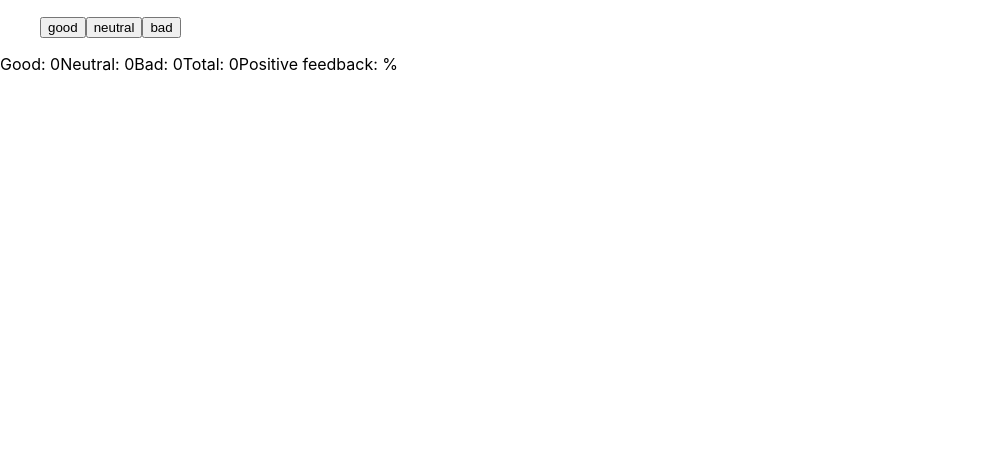
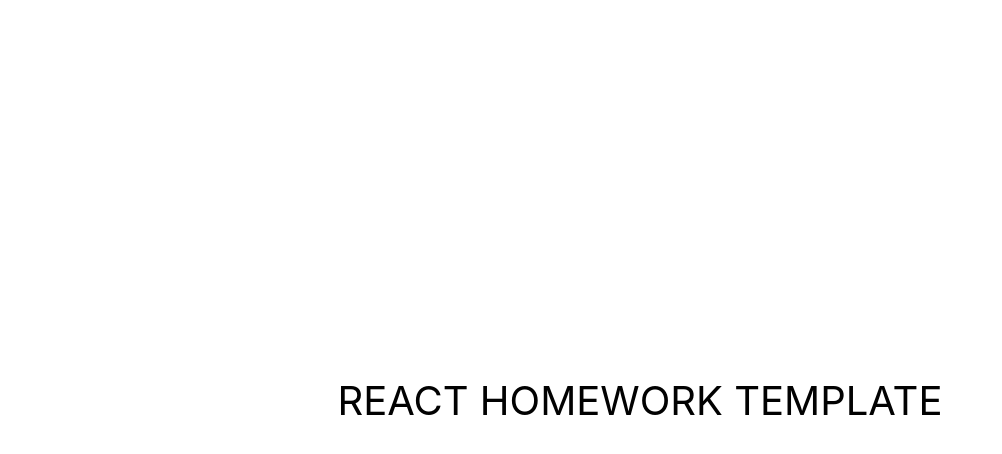
Before and after one commit to 45514118/react-hw-02-feedback, a React (Create React App) app: page / in a window 1280 px wide. Shown: the top 454 px of the page, without its empty margins (0-1002 px from the left). Built offline with nearby package versions, Linux system fonts and the light colour scheme.

Commit message:
Revert "quicksave"
This reverts commit 772ee2d592a2f6e8240aecbe8ddd6ab80146baca.

```diff
--- a/src/components/App.jsx
+++ b/src/components/App.jsx
@@ -1,39 +1,17 @@
-import React from "react"
-import Feedback from "./feedback/Feedback"
-import Statistics from "./statistics/Statistics"
-
-class App extends React.Component {
-  state = {
-    good: 0,
-    neutral: 0,
-    bad: 0
-  };
-  onLeaveFeedback = (option) => {
-    this.setState((prevState) => ({
-      [option]: prevState[option] + 1,
-    }));
-  };
-  countTotalFeedback = () => {
-     return Object.values(this.state).reduce((a, b) => (a += b));
-  };
-  countPositiveFeedbackPercentage = () => { };
-  render() {
-    const { good, neutral, bad } = this.state
-    const total = this.countTotalFeedback();
-    const positivePercentage = this.countPositiveFeedbackPercentage();
-    return (
-      <>
-        <Feedback
-          options={Object.keys(this.state)}
-          onLeaveFeedback={this.onLeaveFeedback} />
-        <Statistics
-          good={good}
-          neutral={neutral}
-          bad={bad}
-          total={total}
-          positivePercentage={positivePercentage} />
-      </>
-    )
-  }
+export const App = () => {
+  return (
+    <div
+      style={{
+        height: '100vh',
+        display: 'flex',
+        justifyContent: 'center',
+        alignItems: 'center',
+        fontSize: 40,
+        textTransform: 'uppercase',
+        color: '#010101',
+      }}
+    >
+      React homework template
+    </div>
+  );
 };
-export default App
--- a/src/components/feedback/Feedback.jsx
+++ /dev/null
@@ -1,12 +0,0 @@
-const Feedback = ({options, onLeaveFeedback}) => {
-
-    return (
-        <ul>
-            {options.map(option => (
-                <button type="button" key={option} onClick={() => onLeaveFeedback()}>{option}</button>
-            )
-            )}
-        </ul>
-    )
-}
-export default Feedback
--- a/src/components/statistics/Statistics.jsx
+++ /dev/null
@@ -1,10 +0,0 @@
-const Statistics = ({ good, neutral, bad, total, positivePercentage }) => (
-    <>
-        Good: {good}
-        Neutral: {neutral}
-        Bad: {bad}
-        Total: {total}
-        Positive feedback: {positivePercentage} %
-    </>
-)
-export default Statistics
--- a/src/index.js
+++ b/src/index.js
@@ -1,6 +1,6 @@
 import React from 'react';
 import ReactDOM from 'react-dom';
-import App from 'components/App';
+import { App } from 'components/App';
 import reportWebVitals from './reportWebVitals';
 import './index.css';
 
```
